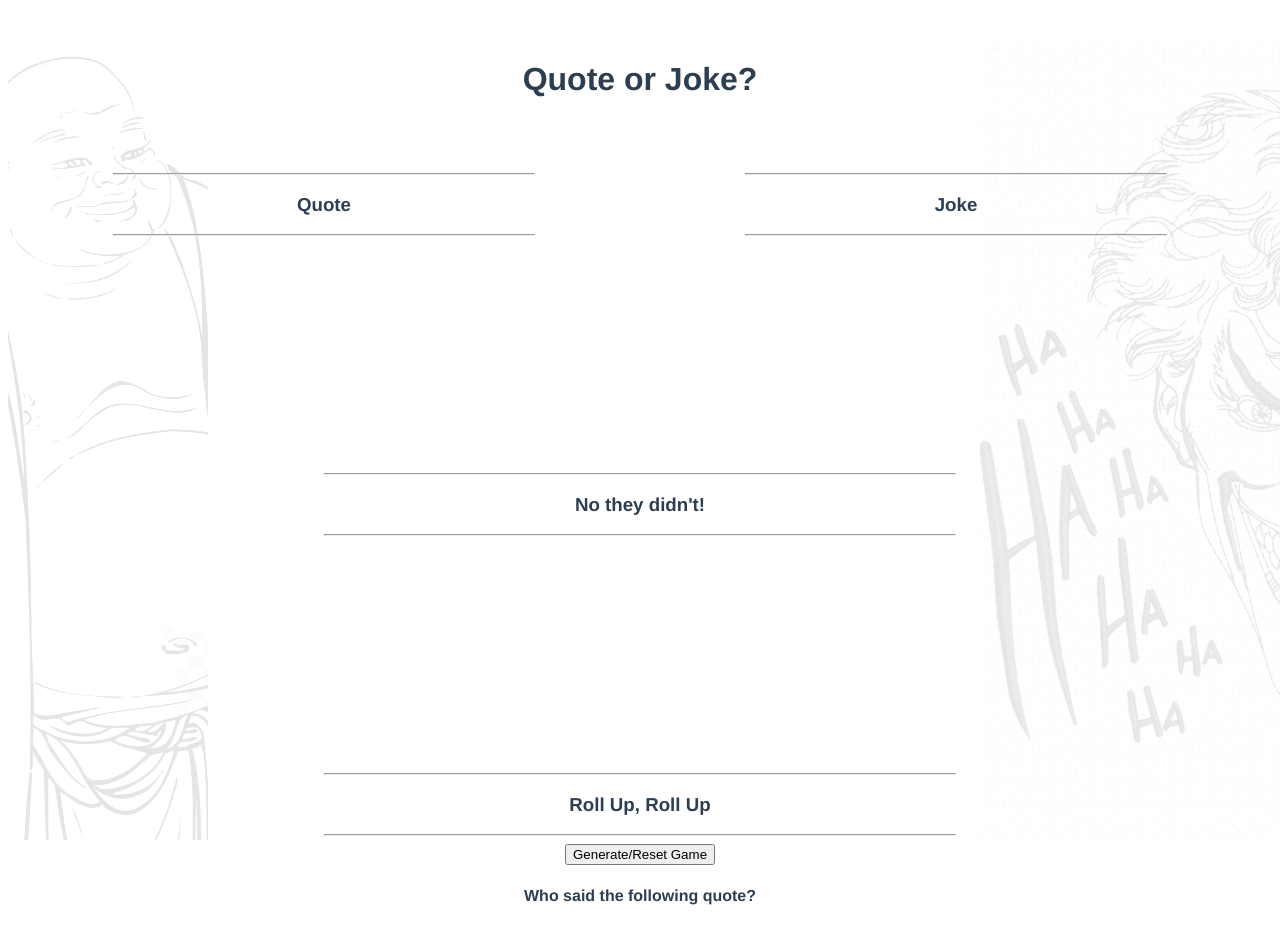
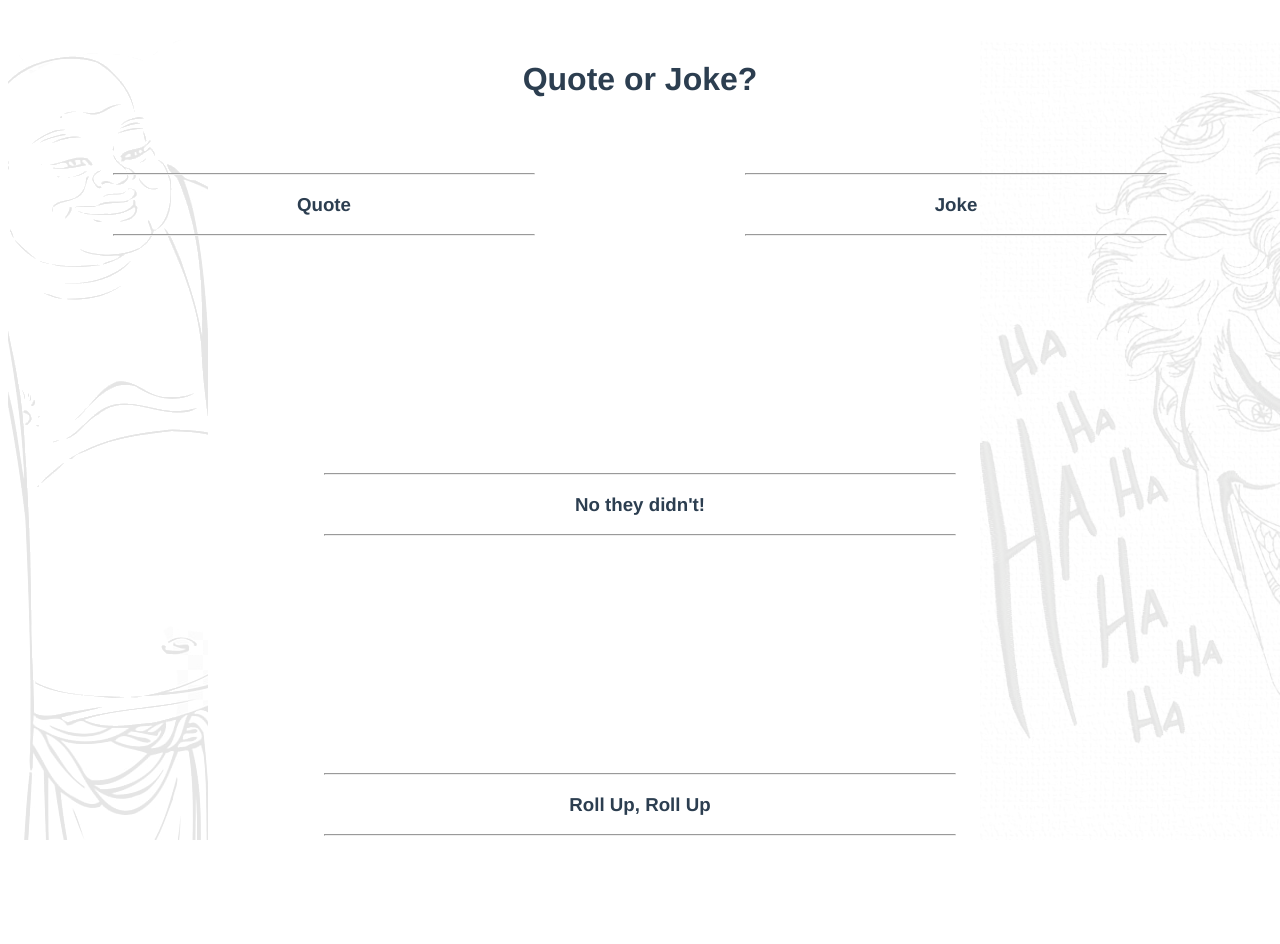
Before and after one commit to EonMcC/Quote_or_Joke, a Vue app: page / in a window 1280 px wide. Shown: the top 944 px of the page. Built offline with nearby package versions, Linux system fonts and the light colour scheme; no server answers.

Commit message:
Add fade in to game box

```diff
--- a/src/App.vue
+++ b/src/App.vue
@@ -122,7 +122,7 @@ components: {
   margin-top: 40px;
   display: grid;
   grid-template-columns: repeat(12, 1fr);
-  grid-template-rows: 125px 300px auto 300px auto;
+  grid-template-rows: 125px 300px auto 300px 400px;
 }
 
 .app-header {
--- a/src/components/GameBox.vue
+++ b/src/components/GameBox.vue
@@ -1,8 +1,10 @@
 <template lang="html">
-  <div>
+  <div @mouseover="mouseOver" @mouseout="mouseOver">
     <hr>
     <h3>Roll Up, Roll Up</h3>
     <hr>
+    <transition name="fade">
+      <div v-show="display">
         <button type="button" v-on:click="generate">Generate/Reset Game</button>
         <h4>Who said the following quote?</h4>
         <h3 v-if="realQuote">{{this.realQuote[0].quoteText}}</h3>
@@ -13,6 +15,8 @@
           <p v-if="fakeQuote1" v-if:click="youLose">{{this.fakeQuote1[0].quoteAuthor}}</p>
           <p v-if="fakeQuote2" v-on:click="youLose">{{this.fakeQuote2[0].quoteAuthor}}</p>
         </div>
+    </div>
+  </transition>
   </div>
 </template>
 
@@ -28,7 +32,8 @@ export default {
       fakeQuote1: null,
       fakeQuote2: null,
       win: false,
-      lose: false
+      lose: false,
+      display: false
     };
   },
   mounted() {
@@ -61,6 +66,9 @@ export default {
     },
     youWin(){
       this.win = true;
+    },
+    mouseOver: function(){
+    this.display = !this.display;
       }
   }
 }
@@ -81,4 +89,11 @@ export default {
     cursor: pointer;
   }
 
+  .fade-enter-active, .fade-leave-active {
+    transition: opacity 1s;
+  }
+  .fade-enter, .fade-leave-to {
+    opacity: 0;
+  }
+
 </style>
```
Lines whose indentation alone changed are shown as unchanged.
